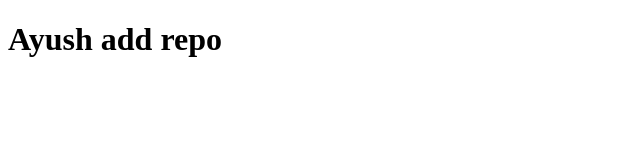
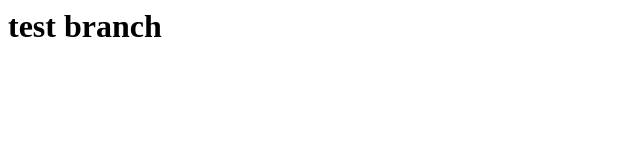
Before and after one commit to RavikantSharmaxo/aayush, a plain HTML site: page index.html in a window 1280 px wide. Shown: the whole page, without its empty margins (0-640 px from the left). Drawn offline with Linux system fonts and the light colour scheme.

Commit message:
test branch

```diff
--- a/index.html
+++ b/index.html
@@ -1,12 +1 @@
-<!DOCTYPE html>
-<html lang="en">
-<head>
-    <meta charset="UTF-8">
-    <meta name="viewport" content="width=device-width>, initial-scale=1.0">
-    <title>Document</title>
-</head>
-<body>
-    <h1>Ayush add repo</h1>
-
-</body>
-</html>
+<h1>test branch</h1>
```
